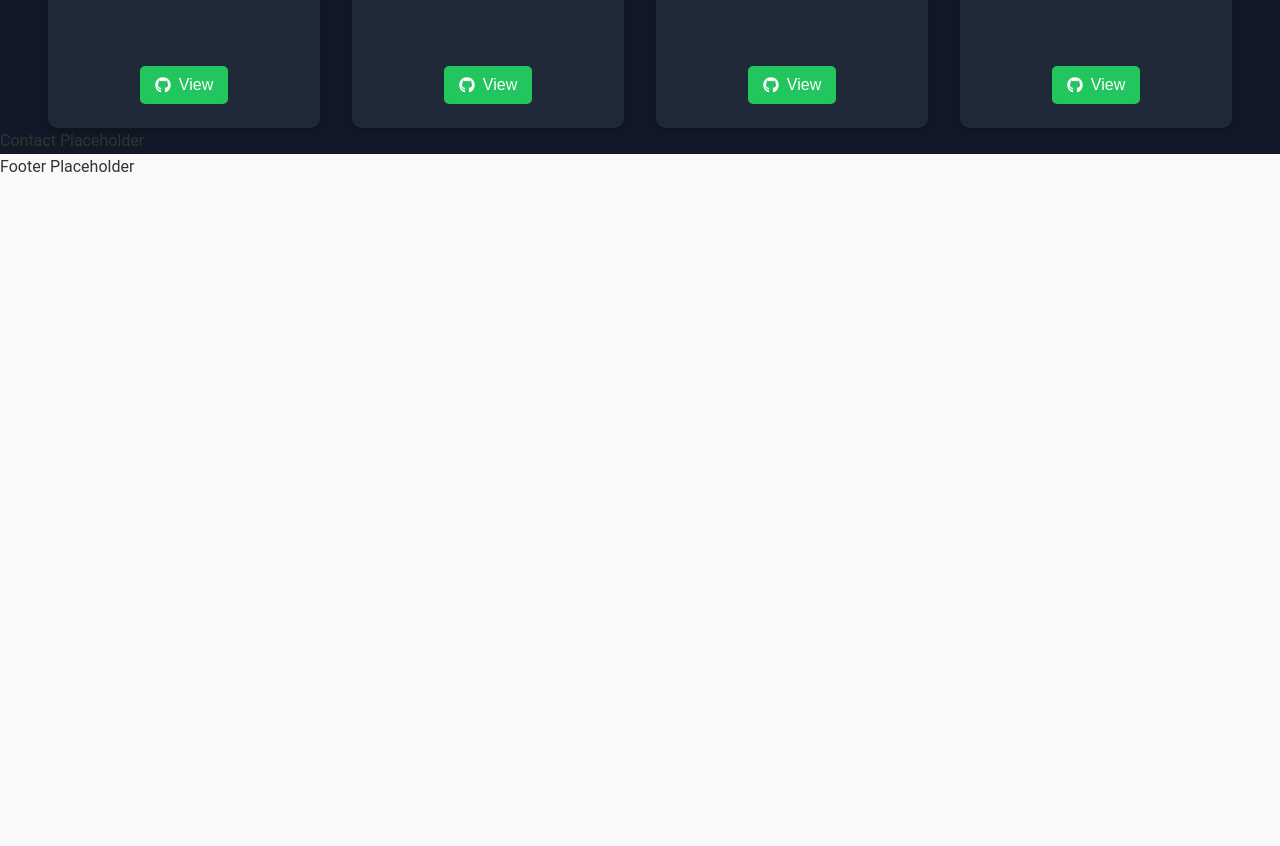
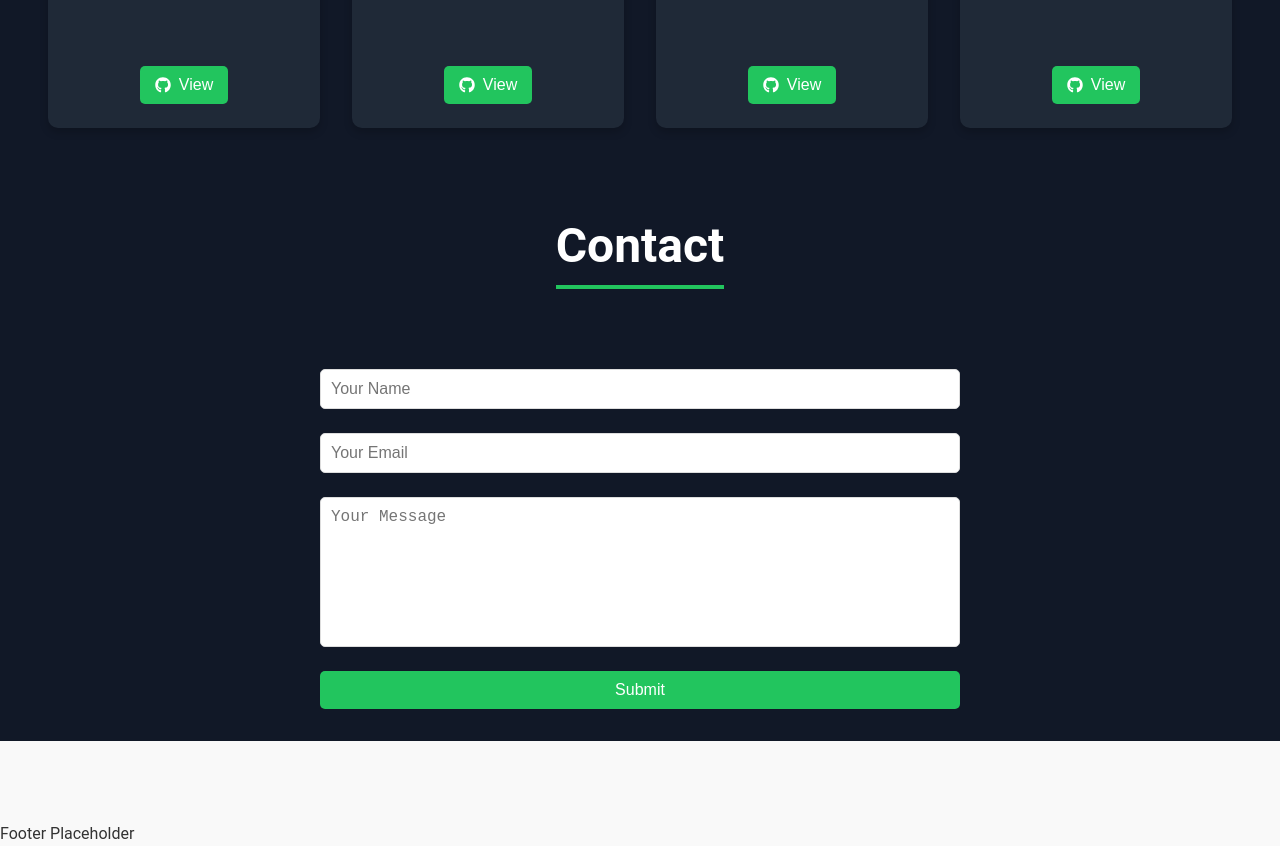
Before and after one commit to Agraw-Mindaye/Portfolio, a React (Create React App) app: page / in a window 1280 px wide. Shown: the part 2080-2926 px from the top of the page. Before the commit the page ends 2259 px from the top, so only its background shows below. Built offline with nearby package versions, Linux system fonts and the light colour scheme.

Commit message:
created the contact section using EmailJS

```diff
--- a/package.json
+++ b/package.json
@@ -13,6 +13,7 @@
         "eject": "react-scripts eject"
     },
     "dependencies": {
+        "@emailjs/browser": "^4.4.1",
         "@react-spring/web": "^9.7.5",
         "react": "^18.2.0",
         "react-dom": "^18.2.0",
--- a/src/components/Contact.tsx
+++ b/src/components/Contact.tsx
@@ -1,8 +1,136 @@
+import { useState } from "react";
+import { useMediaQuery } from "../hooks/useMediaQuery";
+import { CSSProperties } from "react";
+import emailjs from "@emailjs/browser";
+
 const Contact = () => {
-    return (
-        <div>Contact Placeholder</div>
-    )
 
-}
+  const breakpoint = useMediaQuery();
+  const isMobile = breakpoint === "xs" || breakpoint === "sm"; // For small screens < 768px
+  const isTablet = breakpoint === "md" || breakpoint === "lg"; // For 768px ≤ width < 1280px
+
+  const [formData, setFormData] = useState({
+    from_name: "",
+    email: "",
+    message: "",
+  });
+
+  const [status, setStatus] = useState("");
+
+  const handleChange = (e: React.ChangeEvent<HTMLInputElement | HTMLTextAreaElement>) => {
+    const { name, value } = e.target;
+    setFormData((prev) => ({ ...prev, [name]: value }));
+  };
+
+  const handleSubmit = (e: React.FormEvent) => {
+    e.preventDefault();
+
+    const serviceId = process.env.REACT_APP_EMAILJS_SERVICE_ID!;
+    const templateId = process.env.REACT_APP_EMAILJS_TEMPLATE_ID!;
+    const publicKey = process.env.REACT_APP_EMAILJS_PUBLIC_KEY!;
+
+
+    emailjs
+    .send(serviceId, templateId, formData, publicKey)
+      .then(
+        (response) => {
+          console.log("SUCCESS!", response.status, response.text);
+          setStatus("Message sent successfully!");
+          setFormData({ from_name: "", email: "", message: "" });
+        },
+        (err) => {
+          console.error("FAILED...", err);
+          setStatus("Failed to send message. Please try again.");
+        }
+      );
+  };
+
+  const contactSectionStyle: CSSProperties = {
+    display: "flex",
+    flexDirection: "column",
+    alignItems: "center",
+    marginBottom: "5rem",
+  };
+
+  const titleStyle: CSSProperties = {
+    position: "relative",
+    fontSize: isTablet ? "2.5rem" : isMobile ? "1.75rem" : "3rem",
+    marginTop: "5rem",
+    marginBottom: isMobile ? "3rem" : "5rem",
+    color: "#fff",
+    borderBottom: "solid 4px #22c55e",
+  };
+
+  const formStyle: CSSProperties = {
+    display: "flex",
+    flexDirection: "column",
+    width: isMobile ? "90%" : isTablet ? "70%" : "50%",
+    gap: "1.5rem",
+    color: "#111827",
+  };
+
+  const inputStyle: CSSProperties = {
+    padding: "10px",
+    borderRadius: "5px",
+    border: "1px solid #ddd",
+    fontSize: "1rem",
+    width: "100%",
+  };
+
+  const textAreaStyle: CSSProperties = {
+    ...inputStyle,
+    height: "150px",
+    resize: "none",
+  };
+
+  const buttonStyle: CSSProperties = {
+    padding: "10px 15px",
+    backgroundColor: "#22c55e",
+    color: "#fff",
+    border: "none",
+    borderRadius: "5px",
+    fontSize: "1rem",
+    cursor: "pointer",
+    marginBottom: '2rem'
+  };
+
+  return (
+    <section id="contact" style={contactSectionStyle}>
+      <h2 style={titleStyle}>Contact</h2>
+      <form style={formStyle} onSubmit={handleSubmit}>
+        <input
+          type="text"
+          name="from_name"
+          placeholder="Your Name"
+          style={inputStyle}
+          value={formData.from_name}
+          onChange={handleChange}
+          required
+        />
+        <input
+          type="email"
+          name="email"
+          placeholder="Your Email"
+          style={inputStyle}
+          value={formData.email}
+          onChange={handleChange}
+          required
+        />
+        <textarea
+          name="message"
+          placeholder="Your Message"
+          style={textAreaStyle}
+          value={formData.message}
+          onChange={handleChange}
+          required
+        ></textarea>
+        <button type="submit" style={buttonStyle}>
+          Submit
+        </button>
+      </form>
+      {status && <p style={{ color: status.includes("successfully") ? "#22c55e" : "red" }}>{status}</p>}
+    </section>
+  );
+};
 
 export default Contact;
```
Also changed, not shown: 1 other file (tests, documents, lock files or other folders).
